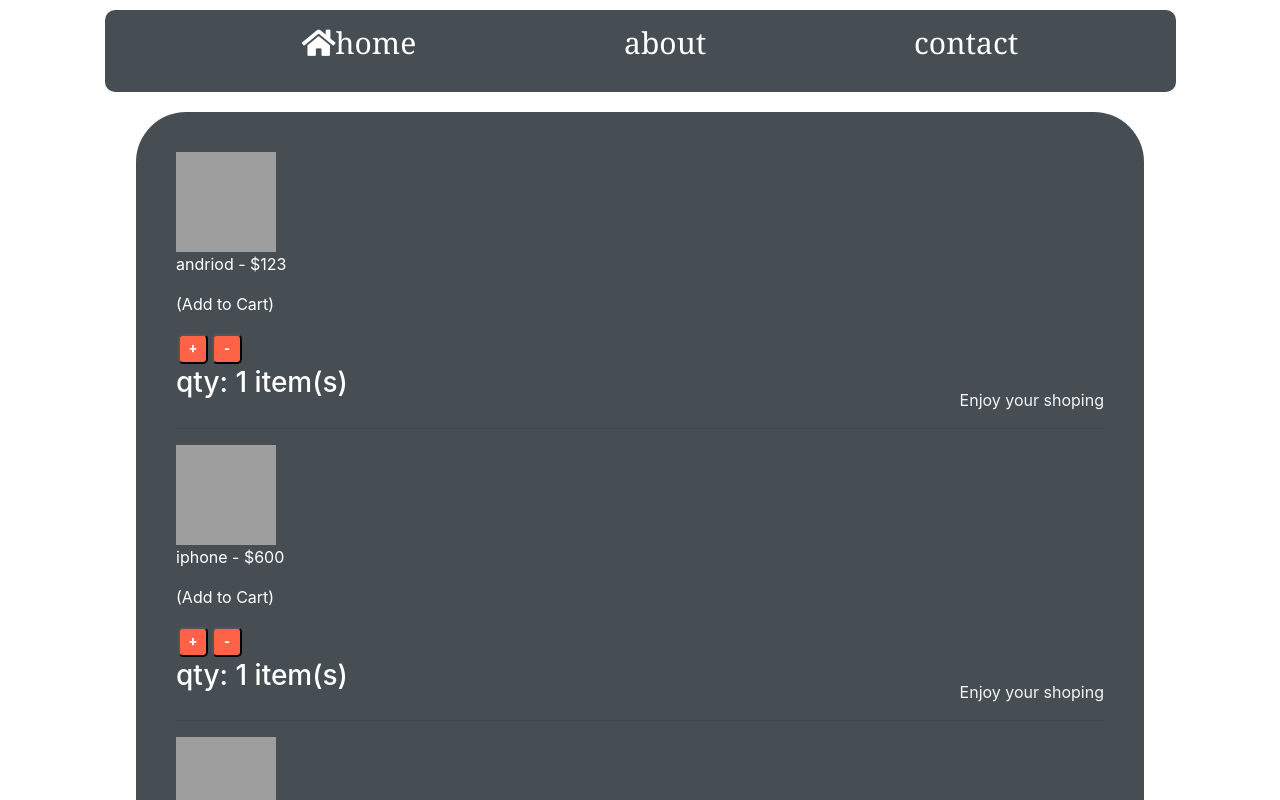
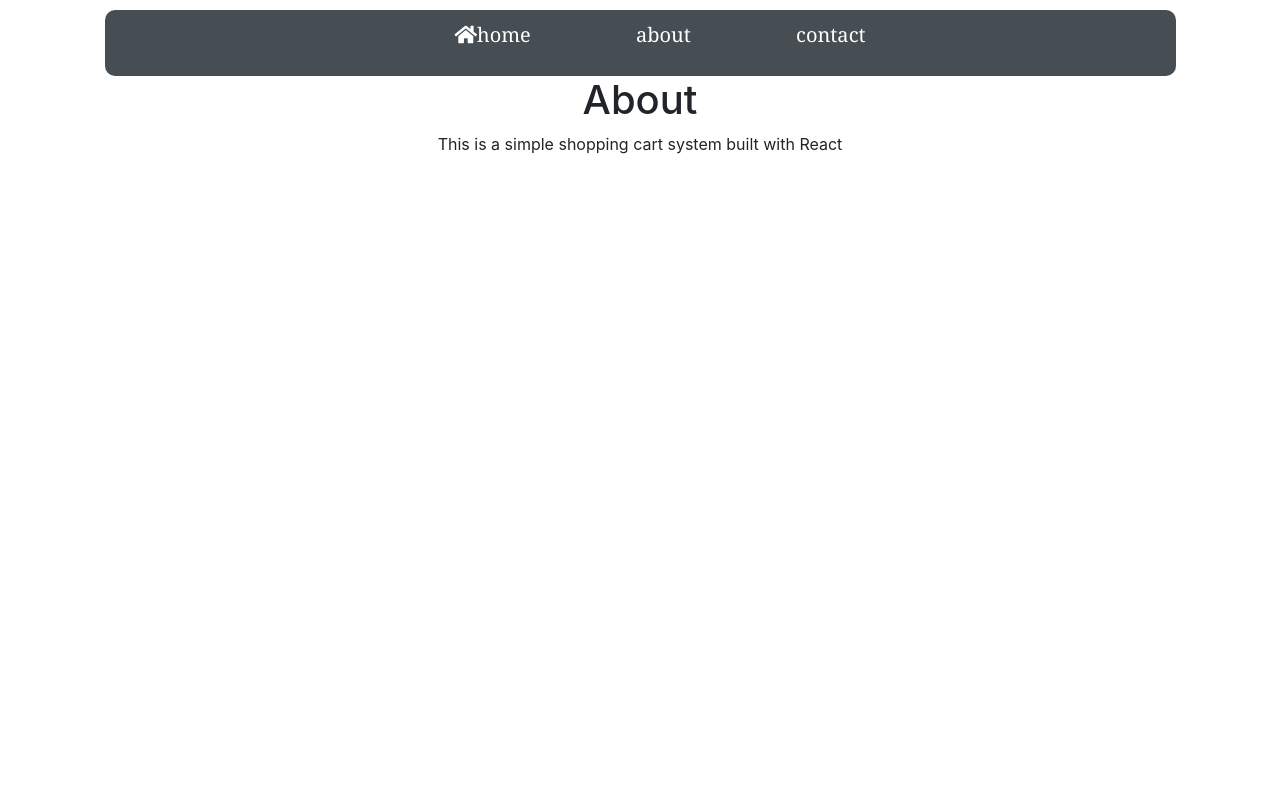
Before and after one commit to gloriaojuks/shop-cart, a React (Create React App) app: page /about in a window 1280 px wide. Shown: the top 800 px of the page. Built offline with nearby package versions, Linux system fonts and the light colour scheme; grey boxes are pictures that could not be loaded.

Commit message:
introducing routing and creating about page

```diff
--- a/package.json
+++ b/package.json
@@ -6,6 +6,8 @@
     "bootstrap": "^4.3.1",
     "react": "^16.8.1",
     "react-dom": "^16.8.1",
+    "react-router": "^4.3.1",
+    "react-router-dom": "^4.3.1",
     "react-scripts": "2.1.5"
   },
   "scripts": {
--- /dev/null
+++ b/src/App.js
@@ -0,0 +1,27 @@
+import React, { Component } from 'react'
+import { BrowserRouter as Router, Route } from "react-router-dom";
+import Main from "./components/Main.js"
+import Header from "./components/Header.js"
+import Footer from "./components/Footer.js"
+import About from "./components/pages/About"
+
+export class App extends Component {
+  render() {
+    return (
+        <Router>
+      <div>
+      <Header />
+          <Route exact path="/" render={props => (
+              <React.Fragment>
+                    <Main />
+                    <Footer />
+              </React.Fragment>
+          )} />
+          <Route path="/about" component={About} />
+      </div>
+      </Router>
+    )
+  }
+}
+
+export default App
--- a/src/Header.js
+++ b/src/components/Header.js
@@ -1,4 +1,5 @@
 import React from 'react'
+import {Link} from 'react-router-dom'
 
 export default function Header() {
   return (
@@ -8,8 +9,8 @@ export default function Header() {
      */}
      <ul className="list">
        <span><i className="fas fa-home" /></span>
-       <li>home </li>
-       <li>about </li>
+       <Link style={{color: "white"}} to ="/"><li>home </li> </Link>
+       <Link style={{color: "white"}} to = "/about"><li>about </li></Link>
        <li>contact </li>
      </ul>
       </header>
--- a/src/Main.js
+++ b/src/components/Main.js
@@ -6,7 +6,7 @@ import Products from "./Products.js"
 
 class Total extends React.Component {
   render() {
-    return <div><h1>Total Cost:</h1></div>;
+    return <div><h1 className="total">Total Cost:</h1></div>;
   }
 }
 
--- /dev/null
+++ b/src/components/pages/About.js
@@ -0,0 +1,12 @@
+import React from 'react'
+
+export default function About() {
+  return (
+   <React.Fragment>
+       <div style={{textAlign: "center"}}>
+            <h1>About</h1>
+            <p>This is a simple shopping cart system built with React</p>
+       </div>
+   </React.Fragment>
+  )
+}
--- a/src/index.js
+++ b/src/index.js
@@ -1,8 +1,6 @@
 import React from "react"
-import ReactDOM from "react-dom"
-import Main from "./Main.js"
-import Header from "./Header.js"
-import Footer from "./Footer.js"
+import ReactDOM from "react-dom";
+import App from "./App.js";
 import "./style.css"
 import 'bootstrap/dist/css/bootstrap.min.css'
 
@@ -11,9 +9,7 @@ let destination = document.querySelector("#root");
 
 ReactDOM.render(
     <div>
-        <Header />
-        <Main />
-        <Footer />
+        <App/>
     </div>,
     destination
 )
--- a/src/style.css
+++ b/src/style.css
@@ -2,6 +2,8 @@
 body{
     padding: 10px;
 }
-ul.list {list-style: none; word-spacing: 200px; font-size: 30px; text-align: center}
+.contain{font-size: 20px}
+.total{font-size: 30px}
+ul.list {list-style: none; word-spacing: 100px; font-size: 20px; text-align: center}
 
 ul.list li{display: inline;font-family: Cambria, Cochin, Georgia, Times, 'Times New Roman', serif}
```
Also changed, not shown: src/components/Footer.js (renamed from src/Footer.js), src/components/Products.js (renamed from src/Products.js), 1 other file (tests, documents, lock files or other folders).
